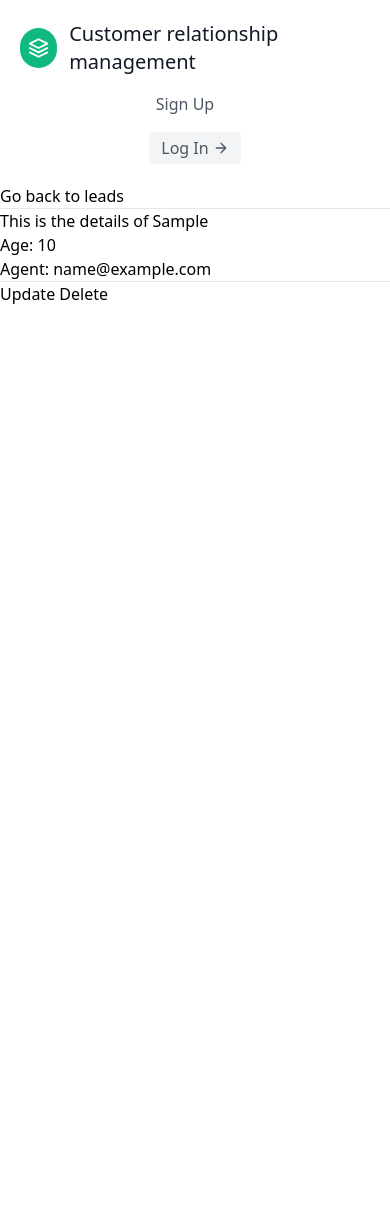
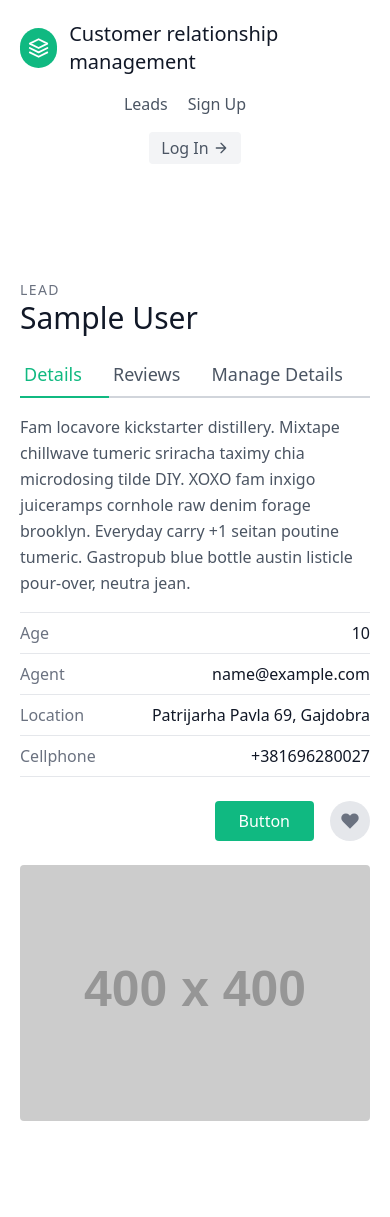
Before and after one commit to msutic/crmsystem, a Django app: page /leads/1/ in a window 390 px wide. Before the commit the page ends 304 px from the top, so only its background shows below. Run offline with Django 3.2, Linux system fonts and the light colour scheme; tables that the repository leaves empty hold one stand-in row (values such as "Sample post"); grey boxes labelled with a size stand in for pictures from a placeholder-image service; some libraries are stand-ins or nearby versions.

Commit message:
added styling to lead details page and update page

```diff
--- a/leads/templates/leads/lead_detail.html
+++ b/leads/templates/leads/lead_detail.html
@@ -1,12 +1,52 @@
 {% extends "base.html" %}
 
 {% block content %}
-    <a href="{% url 'leads:lead-list' %}">Go back to leads</a>
-    <hr/>
-    <h1>This is the details of {{ lead.first_name }}</h1>
-    <p>Age: {{ lead.age }}</p>
-    <p>Agent: {{ lead.agent }}</p>
-    <hr/>
-    <a href="{% url 'leads:lead-update' lead.pk %}">Update</a>
-    <a href="{% url 'leads:lead-delete' lead.pk %}">Delete</a>
+
+<section class="text-gray-600 body-font overflow-hidden">
+    <div class="container px-5 py-24 mx-auto">
+      <div class="lg:w-4/5 mx-auto flex flex-wrap">
+        <div class="lg:w-1/2 w-full lg:pr-10 lg:py-6 mb-6 lg:mb-0">
+          <h2 class="text-sm title-font text-gray-500 tracking-widest">LEAD</h2>
+          <h1 class="text-gray-900 text-3xl title-font font-medium mb-4">{{ lead.first_name }} {{ lead.last_name }}</h1>
+          <div class="flex mb-4">
+            <a class="flex-grow text-green-500 border-b-2 border-green-500 py-2 text-lg px-1">
+                Details
+            </a>
+            <a class="flex-grow border-b-2 border-gray-300 py-2 text-lg px-1">
+                Reviews
+            </a>
+            <a href="{% url 'leads:lead-update' lead.pk %}" class="flex-grow border-b-2 border-gray-300 py-2 text-lg px-1">
+                Manage Details
+            </a>
+          </div>
+          <p class="leading-relaxed mb-4">Fam locavore kickstarter distillery. Mixtape chillwave tumeric sriracha taximy chia microdosing tilde DIY. XOXO fam inxigo juiceramps cornhole raw denim forage brooklyn. Everyday carry +1 seitan poutine tumeric. Gastropub blue bottle austin listicle pour-over, neutra jean.</p>
+          <div class="flex border-t border-gray-200 py-2">
+            <span class="text-gray-500">Age</span>
+            <span class="ml-auto text-gray-900">{{ lead.age }}</span>
+          </div>
+          <div class="flex border-t border-gray-200 py-2">
+            <span class="text-gray-500">Agent</span>
+            <span class="ml-auto text-gray-900">{{ lead.agent }}</span>
+          </div>
+          <div class="flex border-t border-gray-200 py-2">
+            <span class="text-gray-500">Location</span>
+            <span class="ml-auto text-gray-900">Patrijarha Pavla 69, Gajdobra</span>
+          </div>
+          <div class="flex border-t border-b mb-6 border-gray-200 py-2">
+            <span class="text-gray-500">Cellphone</span>
+            <span class="ml-auto text-gray-900">+381696280027</span>
+          </div>
+          <div class="flex">
+            <button class="flex ml-auto text-white bg-green-500 border-0 py-2 px-6 focus:outline-none hover:bg-green-600 rounded">Button</button>
+            <button class="rounded-full w-10 h-10 bg-gray-200 p-0 border-0 inline-flex items-center justify-center text-gray-500 ml-4">
+              <svg fill="currentColor" stroke-linecap="round" stroke-linejoin="round" stroke-width="2" class="w-5 h-5" viewBox="0 0 24 24">
+                <path d="M20.84 4.61a5.5 5.5 0 00-7.78 0L12 5.67l-1.06-1.06a5.5 5.5 0 00-7.78 7.78l1.06 1.06L12 21.23l7.78-7.78 1.06-1.06a5.5 5.5 0 000-7.78z"></path>
+              </svg>
+            </button>
+          </div>
+        </div>
+        <img alt="ecommerce" class="lg:w-1/2 w-full lg:h-auto h-64 object-cover object-center rounded" src="https://dummyimage.com/400x400">
+      </div>
+    </div>
+  </section>
 {% endblock content %}
--- a/templates/navbar.html
+++ b/templates/navbar.html
@@ -7,12 +7,14 @@
         <span class="ml-3 text-xl">Customer relationship management</span>
       </a>
       <nav class="md:ml-auto flex flex-wrap items-center text-base justify-center">
+        <a href="{% url 'leads:lead-list' %}" class="mr-5 hover:text-gray-900">Leads</a>
         <a class="mr-5 hover:text-gray-900">Sign Up</a>
       </nav>
-      <a href="#" class="inline-flex items-center bg-gray-100 border-0 py-1 px-3 focus:outline-none hover:bg-gray-200 rounded text-base mt-4 md:mt-0">Log In
-        <svg fill="none" stroke="currentColor" stroke-linecap="round" stroke-linejoin="round" stroke-width="2" class="w-4 h-4 ml-1" viewBox="0 0 24 24">
-          <path d="M5 12h14M12 5l7 7-7 7"></path>
-        </svg>
+      <a href="#" class="inline-flex items-center bg-gray-100 border-0 py-1 px-3 focus:outline-none hover:bg-gray-200 rounded text-base mt-4 md:mt-0">
+          Log In
+            <svg fill="none" stroke="currentColor" stroke-linecap="round" stroke-linejoin="round" stroke-width="2" class="w-4 h-4 ml-1" viewBox="0 0 24 24">
+            <path d="M5 12h14M12 5l7 7-7 7"></path>
+            </svg>
       </a>
     </div>
   </header>
```
Also changed, not shown: leads/templates/leads/lead_list.html (+38 -7 lines), leads/templates/leads/lead_update.html (+33 -8 lines).
